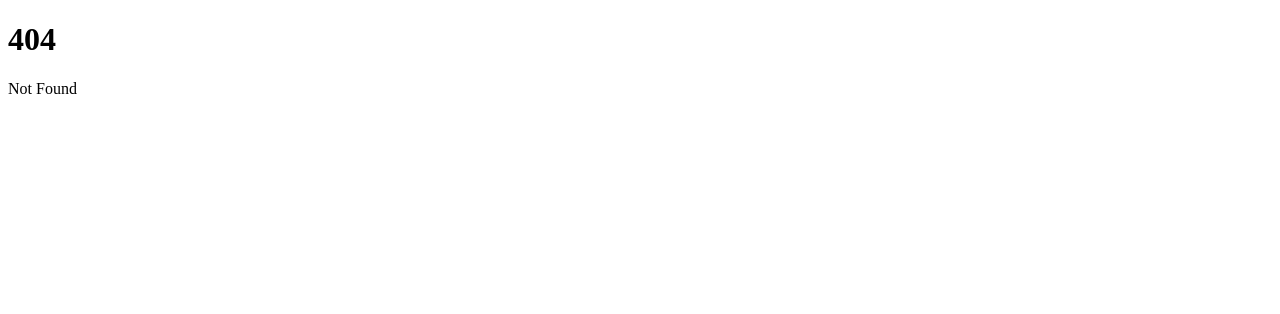
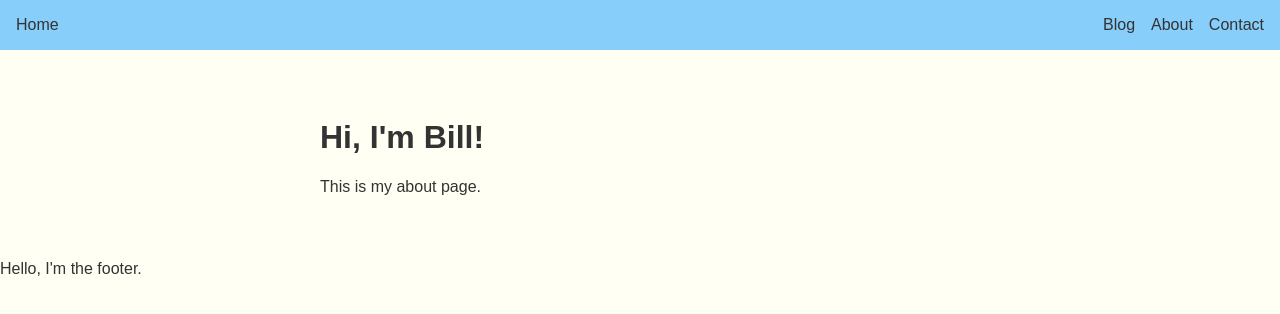
Before and after one commit to btihen/svelte_blog, a SvelteKit app: page /about in a window 1280 px wide. Before the commit this address had no page. Shown: the top 314 px of the page. Built offline with nearby package versions, Linux system fonts and the light colour scheme.

Commit message:
svelte blog before tailwind

```diff
--- /dev/null
+++ b/src/lib/components/Header.svelte
@@ -0,0 +1,41 @@
+<!-- Header.svelte -->
+<header>
+  <a href="/">Home</a>
+
+  <nav>
+    <ul>
+      <li>
+        <a href="/blog">Blog</a>
+      </li>
+      <li>
+        <a href="/about">About</a>
+      </li>
+      <li>
+        <a href="/contact">Contact</a>
+      </li>
+    </ul>
+  </nav>
+</header>
+
+<!-- ... The rest of the file's contents here -->
+<style>
+  header {
+    padding: 1rem;
+    background: lightskyblue;
+    display: flex;
+    flex-wrap: wrap;
+    justify-content: space-between;
+  }
+
+  ul {
+    margin: 0;
+    list-style-type: none;
+    display: flex;
+    gap: 1rem;
+  }
+
+  a {
+    text-decoration: none;
+    color: inherit;
+  }
+</style>
--- /dev/null
+++ b/src/lib/styles/style.css
@@ -0,0 +1,13 @@
+/* style.css */
+body {
+  margin: 0;
+  background: #FFFFF4;
+  color: #333;
+  font-family: sans-serif;
+}
+
+main {
+  padding: 1rem;
+  margin: 2rem auto;
+  max-width: 40rem;
+}
--- /dev/null
+++ b/src/routes/+layout.svelte
@@ -0,0 +1,13 @@
+<!-- +layout.svelte -->
+<script>
+  import Header from "$lib/components/Header.svelte";
+  import "$lib/styles/style.css";
+</script>
+
+<Header />
+
+<main>
+  <slot />
+</main>
+
+<footer>Hello, I'm the footer.</footer>
--- a/src/routes/+page.svelte
+++ b/src/routes/+page.svelte
@@ -1,2 +1,4 @@
 <h1>Welcome to SvelteKit</h1>
-<p>Visit <a href="https://kit.svelte.dev">kit.svelte.dev</a> to read the documentation</p>
+<p>
+  Visit <a href="https://kit.svelte.dev">kit.svelte.dev</a> to read the documentation
+</p>
--- /dev/null
+++ b/src/routes/about/+page.svelte
@@ -0,0 +1,4 @@
+<!-- about/+page.svelte -->
+<h1>Hi, I'm Bill!</h1>
+
+<p>This is my about page.</p>
--- /dev/null
+++ b/src/routes/blog/+page.svelte
@@ -0,0 +1,4 @@
+<!-- blog/+page.svelte -->
+<h1>Blog</h1>
+
+<p>My blog posts will go here eventually…</p>
--- /dev/null
+++ b/src/routes/contact/+page.svelte
@@ -0,0 +1,4 @@
+<!-- contact/+page.svelte -->
+<h1>Get in touch</h1>
+
+<p><a href="mailto:me@my.tld">Email me!</a></p>
```
